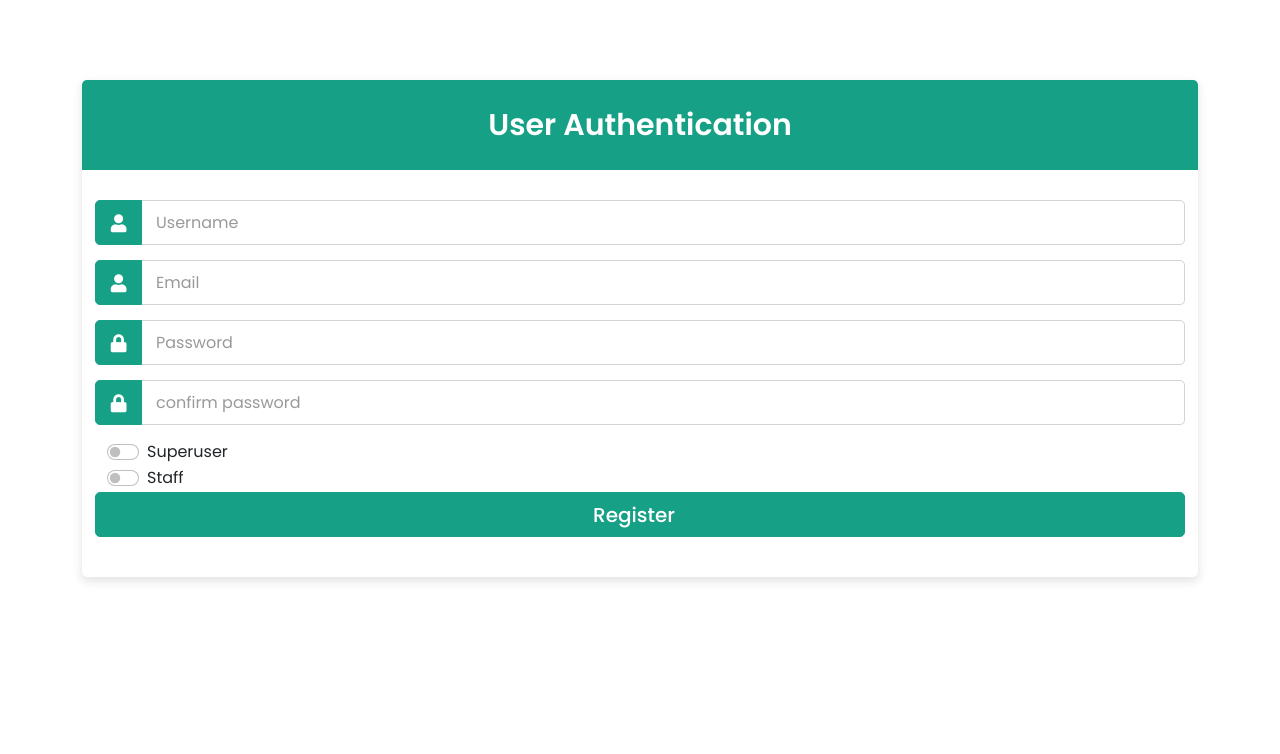
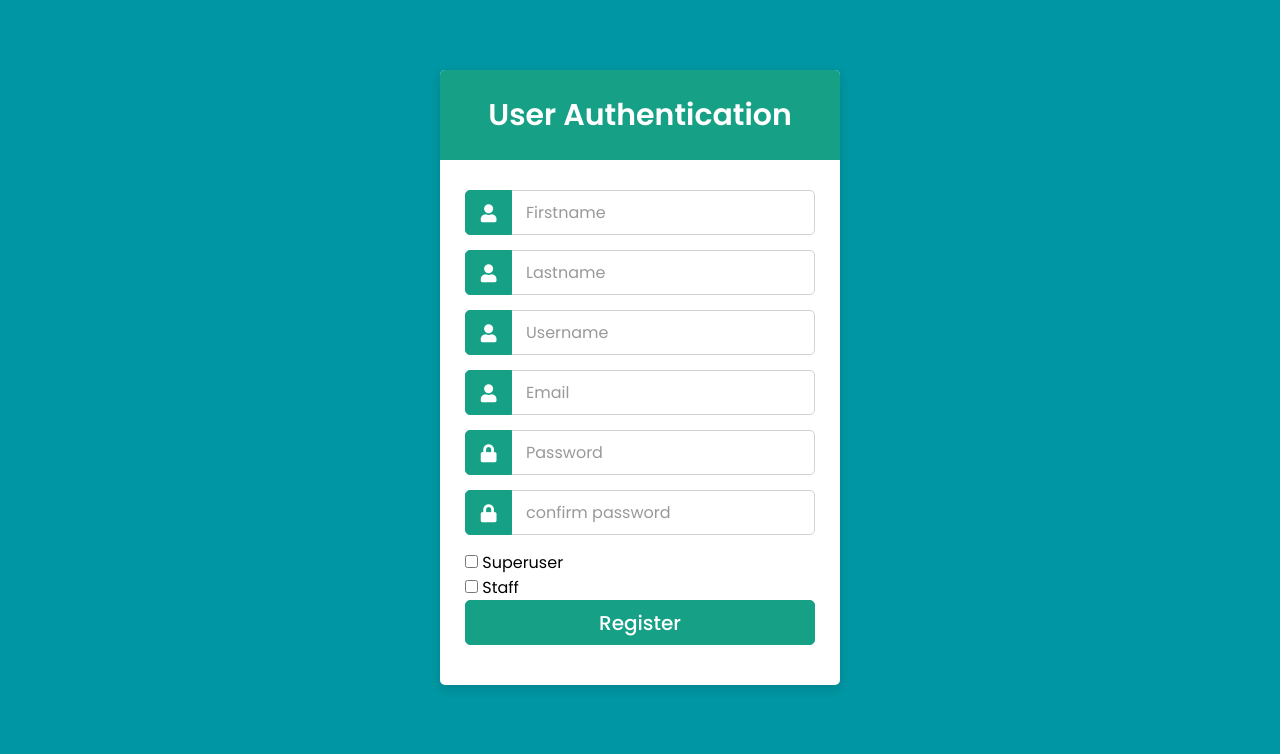
Before and after one commit to v2jarvis/Django_Practice, a Django app: page /register/ in a window 1280 px wide. Shown: the top 754 px of the page. Run offline with Django 4.2, Linux system fonts and the light colour scheme.

Commit message:
add first name and last name in login auth

```diff
--- /dev/null
+++ b/login_page/myapp/static/css/reg.css
@@ -0,0 +1,109 @@
+@import url('https://fonts.googleapis.com/css2?family=Poppins:wght@200;300;400;500;600;700&display=swap');
+*{
+  margin: 0;
+  padding: 0;
+  box-sizing: border-box;
+  font-family: 'Poppins',sans-serif;
+}
+body{
+  background: #0096A3;
+  overflow: hidden;
+}
+::selection{
+  background: rgba(26,188,156,0.3);
+}
+.container{
+  max-width: 440px;
+  padding: 0 20px;
+  margin: 70px auto;
+}
+.wrapper{
+  width: 100%;
+  background: #fff;
+  border-radius: 5px;
+  box-shadow: 0px 4px 10px 1px rgba(0,0,0,0.1);
+}
+.wrapper .title{
+  height: 90px;
+  background: #16a085;
+  border-radius: 5px 5px 0 0;
+  color: #fff;
+  font-size: 30px;
+  font-weight: 600;
+  display: flex;
+  align-items: center;
+  justify-content: center;
+}
+.wrapper form{
+  padding: 30px 25px 25px 25px;
+}
+.wrapper form .row{
+  height: 45px;
+  margin-bottom: 15px;
+  position: relative;
+}
+.wrapper form .row input{
+  height: 100%;
+  width: 100%;
+  outline: none;
+  padding-left: 60px;
+  border-radius: 5px;
+  border: 1px solid lightgrey;
+  font-size: 16px;
+  transition: all 0.3s ease;
+}
+form .row input:focus{
+  border-color: #16a085;
+  box-shadow: inset 0px 0px 2px 2px rgba(26,188,156,0.25);
+}
+form .row input::placeholder{
+  color: #999;
+}
+.wrapper form .row i{
+  position: absolute;
+  width: 47px;
+  height: 100%;
+  color: #fff;
+  font-size: 18px;
+  background: #16a085;
+  border: 1px solid #16a085;
+  border-radius: 5px 0 0 5px;
+  display: flex;
+  align-items: center;
+  justify-content: center;
+}
+.wrapper form .pass{
+  margin: -8px 0 20px 0;
+}
+.wrapper form .pass a{
+  color: #16a085;
+  font-size: 17px;
+  text-decoration: none;
+}
+.wrapper form .pass a:hover{
+  text-decoration: underline;
+}
+.wrapper form .button input{
+  color: #fff;
+  font-size: 20px;
+  font-weight: 500;
+  padding-left: 0px;
+  background: #16a085;
+  border: 1px solid #16a085;
+  cursor: pointer;
+}
+form .button input:hover{
+  background: #12876f;
+}
+.wrapper form .signup-link{
+  text-align: center;
+  margin-top: 20px;
+  font-size: 17px;
+}
+.wrapper form .signup-link a{
+  color: #16a085;
+  text-decoration: none;
+}
+form .signup-link a:hover{
+  text-decoration: underline;
+}
--- a/login_page/myapp/views.py
+++ b/login_page/myapp/views.py
@@ -7,10 +7,12 @@ from django.contrib.auth.hashers import make_password
 from django.contrib.auth import authenticate
 
 def home(request):
-    return render(request,"home.html")
+    return render(request,"index.html")
 
 def register(request):
     if request.method=='POST':
+        first=request.POST['first']
+        last=request.POST['last']
         user=request.POST['user']
         email=request.POST['email']
         cpass=request.POST['cpass']
@@ -24,7 +26,7 @@ def register(request):
                 print("Already Exist")
                 return redirect('register')
             else:
-                User.objects.create(username=user,email=email,password=make_password(rpass),is_superuser=super,is_staff=staff)
+                User.objects.create(first_name=first,last_name=last,username=user,email=email,password=make_password(rpass),is_superuser=super,is_staff=staff)
                 return redirect('login')
         else:
             return HttpResponse("<script>alert('Password Not Match');</script>")
@@ -37,7 +39,7 @@ def loginn(request):
         password=request.POST['password']
         user=authenticate(username=user,password=password)
         if(user is not None):
-            return HttpResponse(user)
+            return render(request,'home.html')
         else:
             return HttpResponse("<script>alert('Password Not Match');</script>")
     return render(request,'login.html')
--- a/login_page/templates/login.html
+++ b/login_page/templates/login.html
@@ -6,7 +6,7 @@
     <meta charset="utf-8">
     <meta name="viewport" content="width=device-width, initial-scale=1.0">
      <title>Login</title>
-    <link rel="stylesheet" href="../static/style.css">
+    <link rel="stylesheet" href="{% static 'css/login.css' %}">
     <link rel="stylesheet" href="https://cdnjs.cloudflare.com/ajax/libs/font-awesome/5.15.2/css/all.min.css"/>
   </head>
   <body>
--- a/login_page/templates/register.html
+++ b/login_page/templates/register.html
@@ -5,9 +5,9 @@
     <meta charset="UTF-8">
     <meta http-equiv="X-UA-Compatible" content="IE=edge">
     <meta name="viewport" content="width=device-width, initial-scale=1.0">
-    <link rel="stylesheet" href="../static/style.css">
+    <link rel="stylesheet" href="{% static 'css/reg.css' %}">
     <link rel="stylesheet" href="https://cdnjs.cloudflare.com/ajax/libs/font-awesome/5.15.2/css/all.min.css"/>
-    <link href="https://cdn.jsdelivr.net/npm/bootstrap@5.0.2/dist/css/bootstrap.min.css" rel="stylesheet" integrity="sha384-EVSTQN3/azprG1Anm3QDgpJLIm9Nao0Yz1ztcQTwFspd3yD65VohhpuuCOmLASjC" crossorigin="anonymous">
+    <!-- <link href="https://cdn.jsdelivr.net/npm/bootstrap@5.0.2/dist/css/bootstrap.min.css" rel="stylesheet" integrity="sha384-EVSTQN3/azprG1Anm3QDgpJLIm9Nao0Yz1ztcQTwFspd3yD65VohhpuuCOmLASjC" crossorigin="anonymous"> -->
     <title>Register</title>
 </head>
 
@@ -17,6 +17,15 @@
           <div class="title"><span>User Authentication</span></div>
           <form action="" method="post">
               {%csrf_token%}
+
+              <div class="row">
+                <i class="fas fa-user"></i>
+                <input type="text" name="first" placeholder="Firstname" required>
+              </div>
+              <div class="row">
+                <i class="fas fa-user"></i>
+                <input type="text" name="last" placeholder="Lastname" required>
+              </div>
             <div class="row">
               <i class="fas fa-user"></i>
               <input type="text" name="user" placeholder="Username" required>
```
Also changed, not shown: login_page/templates/home.html (+2 -6 lines), login_page/templates/index.html (added, +16 -0 lines), login_page/myapp/static/css/login.css (renamed from login_page/myapp/static/style.css).
